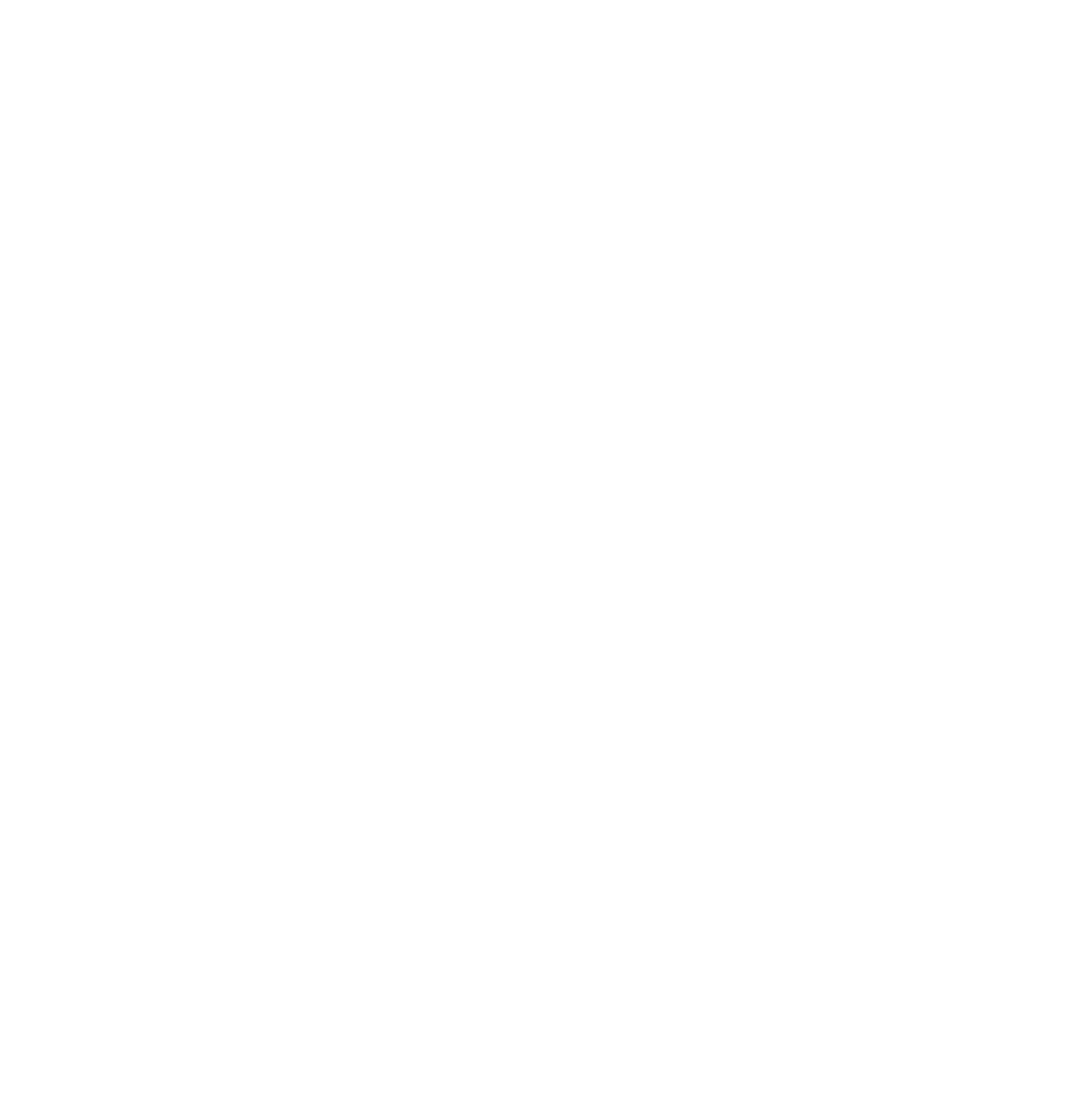
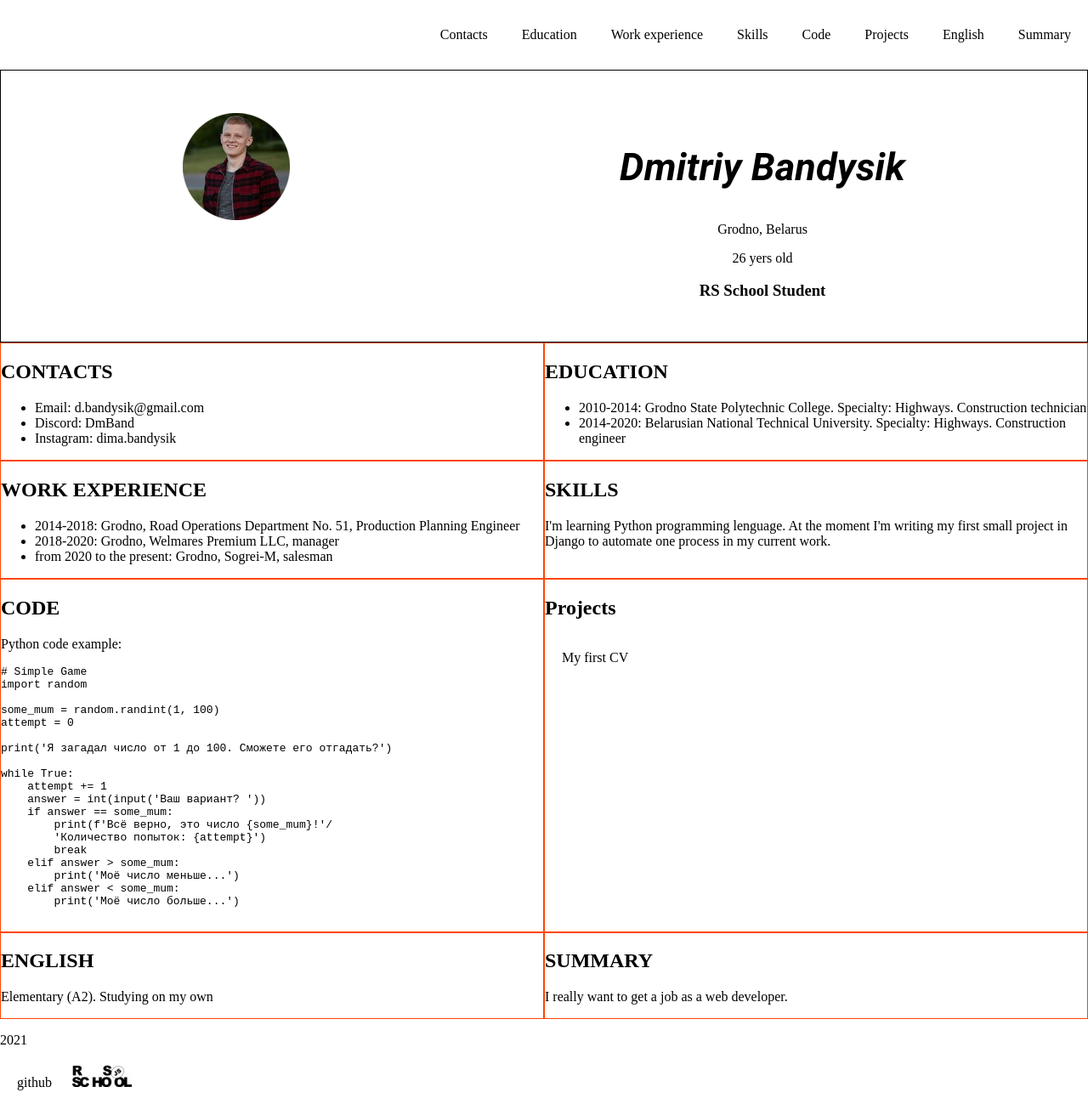
Before and after one commit to DmBand/rsschool-cv2, a plain HTML site: page index.html in a window 1280 px wide. Shown: the whole page at 85% size. Before the commit the page ends 800 px from the top, so only its background shows below. Drawn offline with Linux system fonts and the light colour scheme.

Commit message:
feat: initial html markup and css styles

```diff
--- a/index.html
+++ b/index.html
@@ -5,11 +5,125 @@
     <meta charset="UTF-8">
     <meta http-equiv="X-UA-Compatible" content="IE=edge">
     <meta name="viewport" content="width=device-width, initial-scale=1.0">
-    <title>Dmitry Bandysik CV</title>
+    <link rel="stylesheet" href="style.css">
+    <link rel="icon" href="./assets/img/ico.ico">
+    <title>Dmitriy Bandysik</title>
 </head>
 
 <body>
-    <!-- Здесь в дальнейшем будет моя вёрстка -->
+    <header class="header">
+        <div class="container">
+            <nav class="nav">
+                <ul class="nav-list">
+                    <li class="nav-item"><a class="nav-link" href="#contacts">Contacts</a></li>
+                    <li class="nav-item"><a class="nav-link" href="#education">Education</a></li>
+                    <li class="nav-item"><a class="nav-link" href="#work-experience">Work experience</a></li>
+                    <li class="nav-item"><a class="nav-link" href="#skills">Skills</a></li>
+                    <li class="nav-item"><a class="nav-link" href="#code">Code</a></li>
+                    <li class="nav-item"><a class="nav-link" href="#projects">Projects</a></li>
+                    <li class="nav-item"><a class="nav-link" href="#english">English</a></li>
+                    <li class="nav-item"><a class="nav-link" href="#summary">Summary</a></li>
+                </ul>
+            </nav>
+        </div>
+    </header>
+
+    <main class="main main-container">
+        <section class="section-profile" id="profile">
+            <img class="profile-image" src="./assets/img/foto.png" alt="foto" title="foto">
+            <div>
+                <h1>Dmitriy Bandysik</h1>
+                <p>Grodno, Belarus</p>
+                <p>26 yers old</p>
+                <h3>RS School Student</h3>
+            </div>
+        </section>
+
+        <section class="section" id="contacts">
+            <h2>CONTACTS</h2>
+            <ul>
+                <li>Email: d.bandysik@gmail.com</li>
+                <li>Discord: DmBand</li>
+                <li>Instagram: dima.bandysik</li>
+            </ul>
+        </section>
+
+        <section class="section" id="education">
+            <h2>EDUCATION</h2>
+            <ul>
+                <li>2010-2014: Grodno State Polytechnic College. Specialty: Highways. Construction technician</li>
+                <li>2014-2020: Belarusian National Technical University. Specialty: Highways. Construction engineer
+                </li>
+            </ul>
+        </section>
+
+        <section class="section" id="work-experience">
+            <h2>WORK EXPERIENCE</h2>
+            <ul>
+                <li>2014-2018: Grodno, Road Operations Department No. 51, Production Planning Engineer</li>
+                <li>2018-2020: Grodno, Welmares Premium LLC, manager</li>
+                <li>from 2020 to the present: Grodno, Sogrei-M, salesman</li>
+            </ul>
+        </section>
+
+        <section class="section" id="skills">
+            <h2>SKILLS</h2>
+            <p>I'm learning Python programming lenguage. At the moment I'm writing my first small project in Django
+                to automate one process in my current work.</p>
+        </section>
+
+        <section class="section" id="code">
+            <h2>CODE</h2>
+            <p>Python code example:</p>
+            <code>
+                    <pre>
+# Simple Game
+import random
+
+some_mum = random.randint(1, 100)
+attempt = 0
+
+print('Я загадал число от 1 до 100. Сможете его отгадать?')
+
+while True:
+    attempt += 1
+    answer = int(input('Ваш вариант? '))
+    if answer == some_mum:
+        print(f'Всё верно, это число {some_mum}!'/
+        'Количество попыток: {attempt}')
+        break
+    elif answer > some_mum:
+        print('Моё число меньше...')
+    elif answer < some_mum:
+        print('Моё число больше...')
+                    </pre>
+                </code>
+        </section>
+
+        <section class="section" id="projects">
+            <h2>Projects</h2>
+            <a class="nav-link" href="https://DmBand.github.io/rsschool-cv/">My first CV</a>
+        </section>
+
+        <section class="section" id="english">
+            <h2>ENGLISH</h2>
+            <p>Elementary (A2). Studying on my own</p>
+        </section>
+
+        <section class="section" id="summary">
+            <h2>SUMMARY</h2>
+            <p>I really want to get a job as a web developer.</p>
+        </section>
+
+    </main>
+
+    <footer class="footer">
+        <div class="container">
+            <p>2021</p>
+            <a class="nav-link" href="https://github.com/DmBand">github</a>
+            <a href="https://rs.school/js-stage0/"><img class="logo" src="./assets/img/logo.jpg" alt=""></a>
+        </div>
+    </footer>
 </body>
 
 </html>
--- a/style.css
+++ b/style.css
@@ -1,3 +1,105 @@
-.first-class {
+@font-face {
+    font-family: Roboto-normal;
+    src: url('./assets/fonts/Roboto-Light.ttf');
+}
+
+@font-face {
+    font-family: RobotoBoldItalic;
+    src: url('./assets/fonts/Roboto-BoldItalic.ttf');
+}
+
+
+* {
+    box-sizing: border-box;
+}
+
+
+.container {
+    max-width: 1440px;
+    margin: 0 auto;
+}
+
+
+.nav-list {
+    list-style: none; /*Убрали маркер списка*/
+    display: flex;
+    justify-content: flex-end;
+    align-items: center;
+
+}
+
+
+.nav-link {
+    color: black;
+    padding: 0 20px;
+    line-height: 50px;
+    text-decoration: none; /*Убираем подчеркивание ссылок*/
+    transition: 0.5s;
+}
+
+
+.nav-link:hover {
     color: red;
 }
+
+
+.main-container {
+    display: flex;
+    justify-content: space-around;
+    flex-wrap: wrap;
+}
+
+.section {
+    width: 50%;
+    border: 1px solid orangered;
+}
+
+@media (max-width: 768px) {
+    .section {
+        width: 100%;
+    }
+}
+
+.section-profile {
+    border: 1px solid black;
+    display: flex;
+    justify-content: space-around;
+    width: 100%;
+    padding: 50px 20px 30px;
+    text-align: center;
+}
+.profile-image {
+    width: 126px;
+    height: 126px;
+}
+
+
+
+
+
+
+
+/*.logo {
+    width: 50px;
+    height: 50px;
+}*/
+
+
+h1 {
+    font: 45px RobotoBoldItalic;
+}
+
+
+html {
+    scroll-behavior: smooth; /*плавная прокрутка при переходе на якорную ссылку*/
+}
+
+
+body {
+    min-height: 100vh;
+    margin: 0px;
+    padding: 0px;
+    display: flex;
+    flex-direction: column;
+    justify-content: space-between;
+}
```
